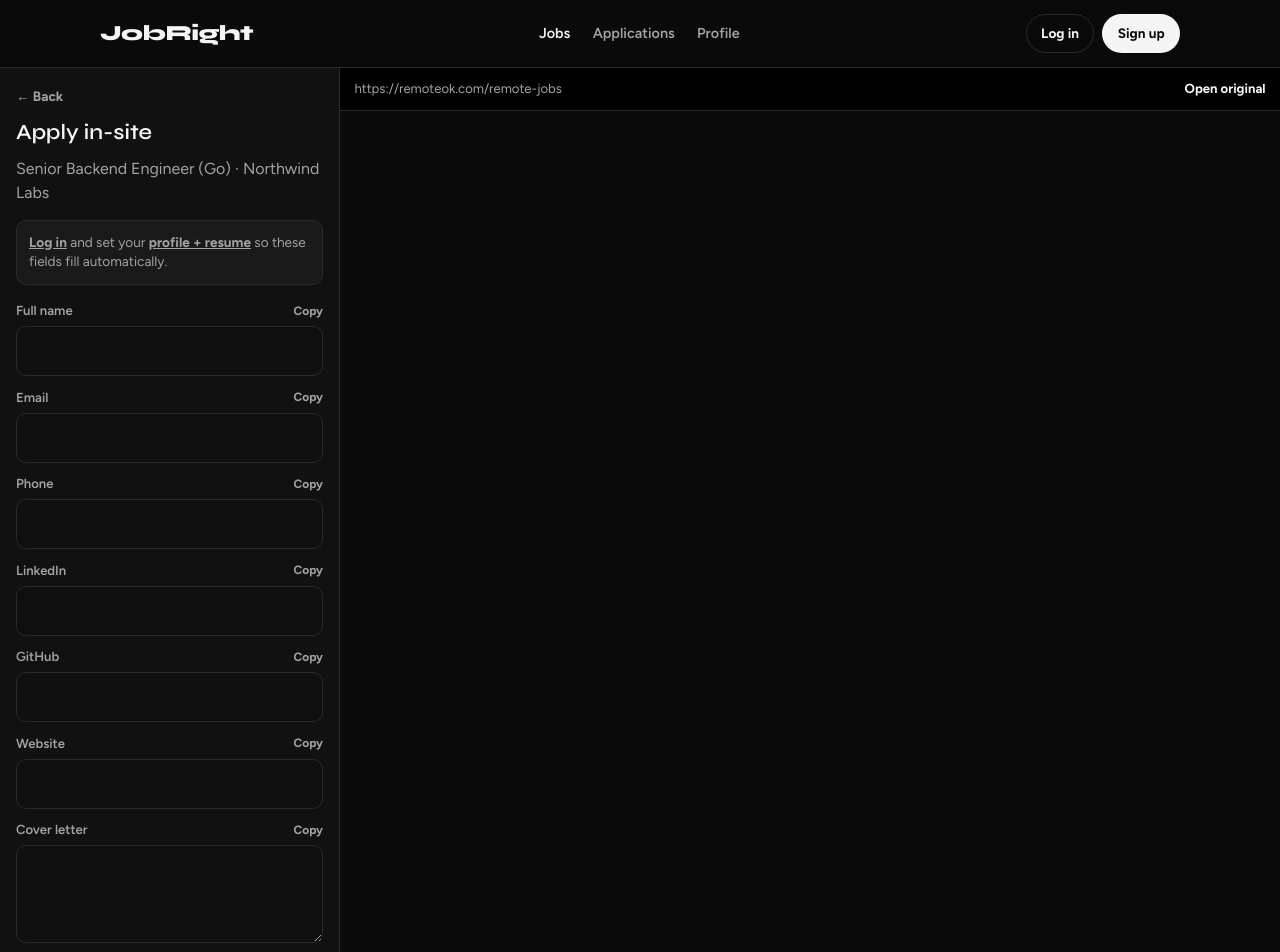
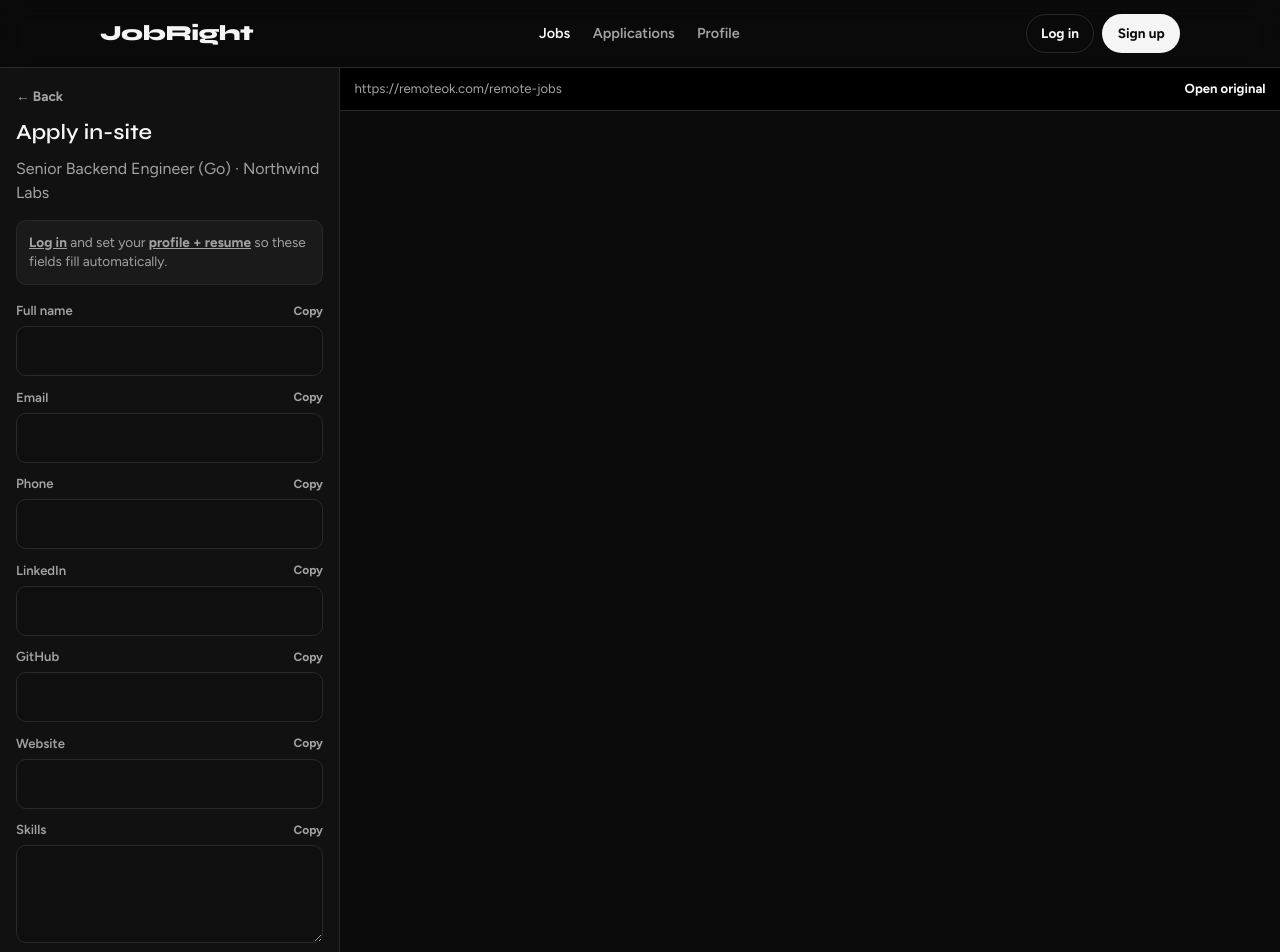
Before and after one commit to Aklile612/Jobright, a Next.js app in the folder apps/web/: page /jobs/demo-1/apply in a window 1280 px wide. Shown: the top 952 px of the page. Built offline with nearby package versions, Linux system fonts and the light colour scheme; no server answers.

Commit message:
Add skills field to apply autofill panel

```diff
--- a/apps/web/src/features/apply/ApplyWorkspace.tsx
+++ b/apps/web/src/features/apply/ApplyWorkspace.tsx
@@ -13,6 +13,7 @@ type FieldKey =
   | "linkedin"
   | "github"
   | "website"
+  | "skills"
   | "coverLetter";
 
 const FIELD_META: { key: FieldKey; label: string; multiline?: boolean }[] = [
@@ -22,6 +23,7 @@ const FIELD_META: { key: FieldKey; label: string; multiline?: boolean }[] = [
   { key: "linkedin", label: "LinkedIn" },
   { key: "github", label: "GitHub" },
   { key: "website", label: "Website" },
+  { key: "skills", label: "Skills", multiline: true },
   { key: "coverLetter", label: "Cover letter", multiline: true },
 ];
 
@@ -45,6 +47,7 @@ export function ApplyWorkspace({ job }: { job: Job }) {
     linkedin: "",
     github: "",
     website: "",
+    skills: "",
     coverLetter: "",
   });
 
@@ -62,6 +65,7 @@ export function ApplyWorkspace({ job }: { job: Job }) {
           linkedin: data.linkedin || "",
           github: data.github || "",
           website: data.website || "",
+          skills: data.skills || "",
           coverLetter: data.cover_letter || "",
         });
       })
```
